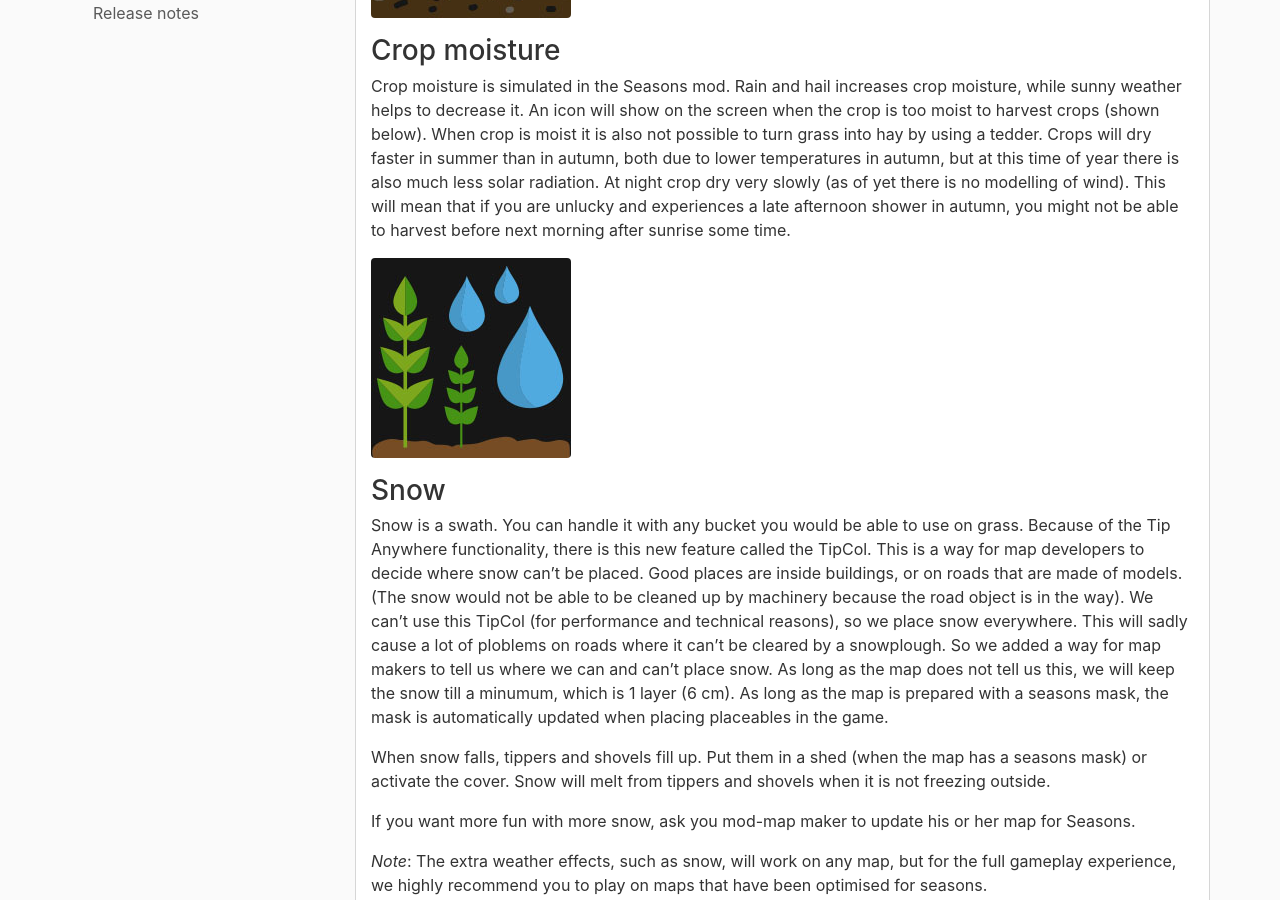
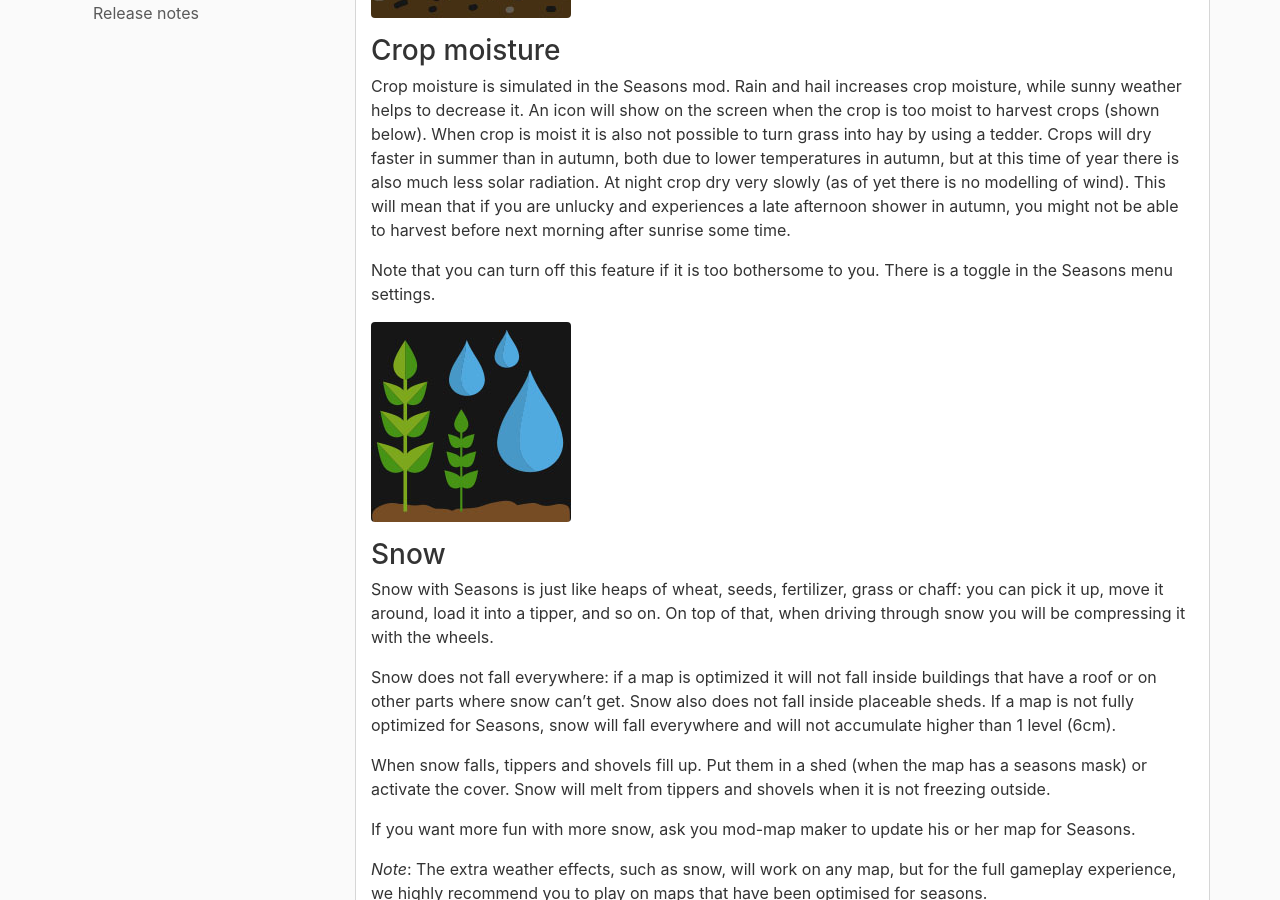
Before and after one commit to RealismusModding/realismusmodding.github.io, a Jekyll site: the page built from mods/seasons/manual/gameplay/weather.md, in a window 1280 px wide and 900 px high, scrolled down 906 px. Built offline with Jekyll 4.4.1, drawn with Linux system fonts in a browser that asks for light colours; comment, search, counter and statistics services are not loaded.

Commit message:
Improve GEO text and snow text

```diff
--- a/mods/seasons/manual/gameplay/weather.md
+++ b/mods/seasons/manual/gameplay/weather.md
@@ -26,10 +26,15 @@ A thermodynamic model has been implemented to model the propagation of heat into
 ### Crop moisture
 Crop moisture is simulated in the Seasons mod. Rain and hail increases crop moisture, while sunny weather helps to decrease it. An icon will show on the screen when the crop is too moist to harvest crops (shown below). When crop is moist it is also not possible to turn grass into hay by using a tedder. Crops will dry faster in summer than in autumn, both due to lower temperatures in autumn, but at this time of year there is also much less solar radiation. At night crop dry very slowly (as of yet there is no modelling of wind). This will mean that if you are unlucky and experiences a late afternoon shower in autumn, you might not be able to harvest before next morning after sunrise some time.
 
+Note that you can turn off this feature if it is too bothersome to you. There is a toggle in the Seasons menu settings.
+
 <img src="/assets/img/mods/seasons/wetCrop.jpg" alt="Wet crops icon" class="img-fluid rounded" />
 
 ### Snow
-Snow is a swath. You can handle it with any bucket you would be able to use on grass. Because of the Tip Anywhere functionality, there is this new feature called the TipCol. This is a way for map developers to decide where snow can't be placed. Good places are inside buildings, or on roads that are made of models. (The snow would not be able to be cleaned up by machinery because the road object is in the way). We can't use this TipCol (for performance and technical reasons), so we place snow everywhere. This will sadly cause a lot of ploblems on roads where it can't be cleared by a snowplough. So we added a way for map makers to tell us where we can and can't place snow. As long as the map does not tell us this, we will keep the snow till a minumum, which is 1 layer (6 cm). As long as the map is prepared with a seasons mask, the mask is automatically updated when placing placeables in the game.
+Snow with Seasons is just like heaps of wheat, seeds, fertilizer, grass or chaff: you can pick it up, move it around, load it into a tipper, and so on. On top of that, when driving through snow you will be compressing it with the wheels.
+
+Snow does not fall everywhere: if a map is optimized it will not fall inside buildings that have a roof or on other parts where snow can't get. Snow also does not fall inside placeable sheds.
+If a map is not fully optimized for Seasons, snow will fall everywhere and will not accumulate higher than 1 level (6cm).
 
 When snow falls, tippers and shovels fill up. Put them in a shed (when the map has a seasons mask) or activate the cover. Snow will melt from tippers and shovels when it is not freezing outside.
 
```
Also changed, not shown: mods/seasons/manual/gameplay/geo.md (+2 -0 lines).
